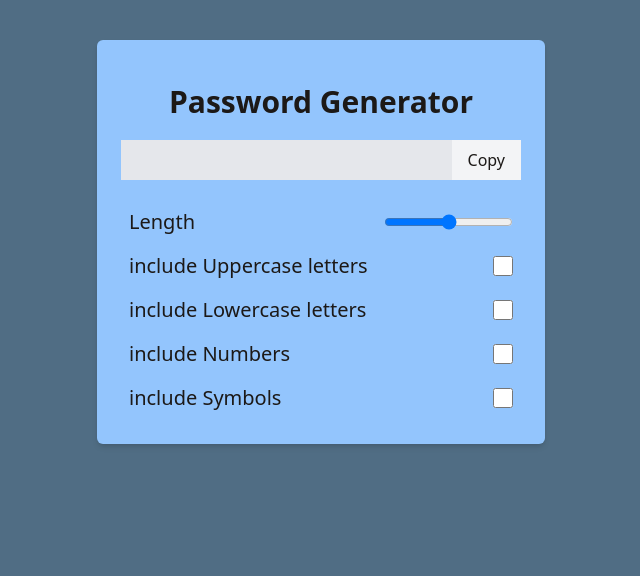
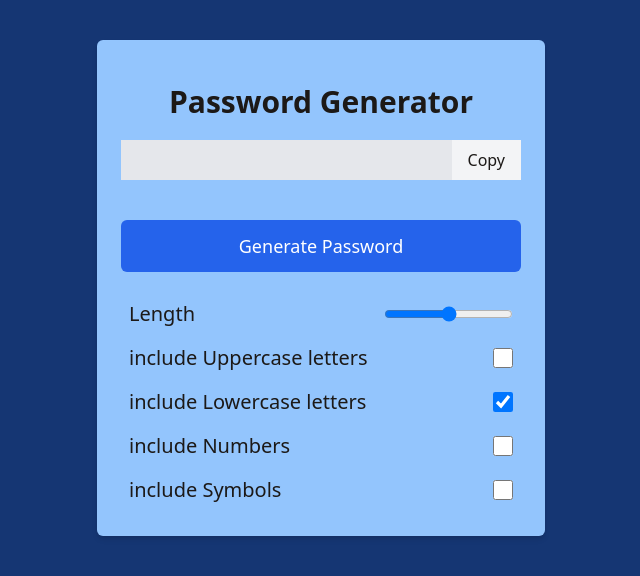
Before and after one commit to AhmedAbozaid9/Password_generator, a React (Create React App) app: page / in a window 1280 px wide. Shown: the top 576 px of the page, without its empty margins (319-959 px from the left). Built offline with nearby package versions, Linux system fonts and the light colour scheme.

Commit message:
finished the project

```diff
--- a/src/components/Output.js
+++ b/src/components/Output.js
@@ -1,10 +1,23 @@
 import React from "react";
 
-export default function Output() {
+export default function Output({ password }) {
   return (
     <div className="flex mb-5">
-      <input type="text" readOnly className="bg-gray-200 outline-none cursor-pointer w-full"/>
-      <button className="bg-gray-100 px-4 py-2 font-medium">Copy</button>
+      <input
+        type="text"
+        readOnly
+        className="bg-gray-200 outline-none cursor-pointer w-full px-2 text-lg"
+        value={password}
+      />
+      <button
+        className="bg-gray-100 active:bg-green-500 px-4 py-2 font-medium"
+        onClick={() => {
+          navigator.clipboard.writeText(password);
+
+        }}
+      >
+        Copy
+      </button>
     </div>
-  )
+  );
 }
--- a/src/components/PasswordGenerator.js
+++ b/src/components/PasswordGenerator.js
@@ -1,17 +1,55 @@
-import React from "react";
+import React, { useState, useEffect } from "react";
 import Output from "./Output";
+import Slider from "./Slider";
 import Setting from "./Setting";
+import { generatePassword } from "../utils/Helper";
 
-export default function PasswordGenerator(){
+export default function PasswordGenerator() {
+  const [length, setLength] = useState(14);
+  const [uppercase, setUppercase] = useState(false);
+  const [lowercase, setLowercase] = useState(true);
+  const [numbers, setNumbers] = useState(false);
+  const [symbols, setSymbols] = useState(false);
+  const [password, setPassword] = useState("");
+
   return (
     <div className="flex flex-col w-fit mx-auto my-5 md:my-10 p-2 md:p-6 rounded-md bg-blue-300 text-stone-900 shadow-md">
-      <h1 className="text-3xl text-stone-900 m-5 text-center font-semibold">Password Generator</h1>
-      <Output />
-      <Setting label = {"Length"} length = {true}/>
-      <Setting label={"include Uppercase letters"} />
-      <Setting label={"include Lowercase letters"} />
-      <Setting label={"include Numbers"} />
-      <Setting label={"include Symbols"} />
+      <h1 className="text-3xl text-stone-900 m-5 text-center font-semibold">
+        Password Generator
+      </h1>
+      <Output password={password} />
+      <button
+        className="bg-blue-600 p-3 my-5 text-white hover:bg-blue-500 rounded-md text-lg"
+        onClick={() => {
+          setPassword(
+            generatePassword({ uppercase, lowercase, numbers, symbols }, length)
+          );
+        }}
+      >
+        Generate Password
+      </button>
+
+      <Slider label={"Length"} value={length} setLength={setLength} />
+      <Setting
+        label={"include Uppercase letters"}
+        checked={uppercase}
+        setProp={setUppercase}
+      />
+      <Setting
+        label={"include Lowercase letters"}
+        checked={lowercase}
+        setProp={setLowercase}
+      />
+      <Setting
+        label={"include Numbers"}
+        checked={numbers}
+        setProp={setNumbers}
+      />
+      <Setting
+        label={"include Symbols"}
+        checked={symbols}
+        setProp={setSymbols}
+      />
     </div>
   );
 }
--- a/src/components/Setting.js
+++ b/src/components/Setting.js
@@ -1,26 +1,17 @@
 import React from "react";
 
-export default function Setting({ label,length }) {
-  const inputType =  () => {
-    if(length) {
-      return (
-        <input
-          type="range"
-          min = "8"
-          max= "20"
-          defaultValue="14"
-        />
-      );
-    }
-    else {
-      return <input type="checkbox" className="w-4 h-4 md:w-5 md:h-5" />;
-
-    }
-  }
+export default function Setting({ label, checked, setProp }) {
   return (
-      <label className="w-72 text-lg md:w-96 md:text-xl flex items-center justify-between m-2 cursor-pointer">
-        <span>{label}</span>
-        {inputType()}
-      </label>
+    <label className="w-72 text-lg md:w-96 md:text-xl flex items-center justify-between m-2 cursor-pointer">
+      <span>{label}</span>
+      <input
+        type="checkbox"
+        className="w-4 h-4 md:w-5 md:h-5 cursor-pointer"
+        checked={checked}
+        onChange={() => {
+          setProp(!checked);
+        }}
+      />
+    </label>
   );
 }
--- /dev/null
+++ b/src/components/Slider.js
@@ -0,0 +1,16 @@
+import React from "react";
+
+export default function Slider({ label, value, setLength }) {
+  return (
+    <label className="w-72 text-lg md:w-96 md:text-xl flex items-center justify-between m-2 cursor-pointer">
+      <span>{label}</span>
+      <input
+        type="range"
+        min="8"
+        max="20"
+        defaultValue={value}
+        onChange={(e) => setLength(e.target.value)}
+      />
+    </label>
+  );
+}
--- a/src/index.css
+++ b/src/index.css
@@ -3,6 +3,6 @@
 @tailwind utilities;
 
 body {
-  background-color: #506D84;
+  background-color: #153673;
 
 }
--- a/src/index.js
+++ b/src/index.js
@@ -1,5 +1,5 @@
 import React from 'react'
-import  reactDOM  from 'react-dom'
+import  reactDOM  from 'react-dom/client'
 import App from './App.js'
 
-reactDOM.render(<App/>, document.getElementById('root'))
+reactDOM.createRoot(document.getElementById("root")).render(<App />);
--- /dev/null
+++ b/src/utils/Helper.js
@@ -0,0 +1,65 @@
+let characters = "";
+let passwordLength = 0;
+
+const setUpperCase = (isUpperCase) => {
+  if (isUpperCase) {
+    characters += "ABCDEFGHIJKLMNOPQRSTUVWXYZ";
+  }
+  return "";
+};
+
+const setLowerCase = (isLowerCase) => {
+  if (isLowerCase) {
+    characters += "abcdefghijklmnopqrstuvwxyz";
+  }
+  return "";
+};
+
+const setSymbols = (isSymbol) => {
+  if (isSymbol) {
+    characters += "!@#$%^&*()<>,.?/[]{}-=_+|/";
+  }
+  return "";
+};
+
+const setNumber = (isNumeric) => {
+  if (isNumeric) {
+    characters += "0123456789";
+  }
+  return "";
+};
+
+const getRandomCharacter = (characters) => {
+  return characters[Math.floor(Math.random() * characters.length)];
+};
+
+const passwordCharacters = () => {
+  let password = "";
+  for (let i = 0; i < passwordLength; i++) {
+    password += getRandomCharacter(characters);
+  }
+  characters = "";
+  passwordLength = 0;
+  return password;
+};
+
+// the functions that will actually be imported
+export const setPasswordLength = (length) => {
+  passwordLength = length;
+  return passwordLength;
+};
+
+export const generatePassword = (passwordProps, pwdLength) => {
+  const { uppercase, lowercase, numbers, symbols } = passwordProps;
+  //check if the user haven't chose anything
+  const notEmpty = !!Object.values(passwordProps).filter(
+    (value) => value === true
+  ).length;
+  setPasswordLength(pwdLength);
+  setUpperCase(uppercase);
+  setLowerCase(lowercase);
+  setSymbols(symbols);
+  setNumber(numbers);
+  const password = notEmpty ? passwordCharacters() : "Your Mom";
+  return password;
+};
```
